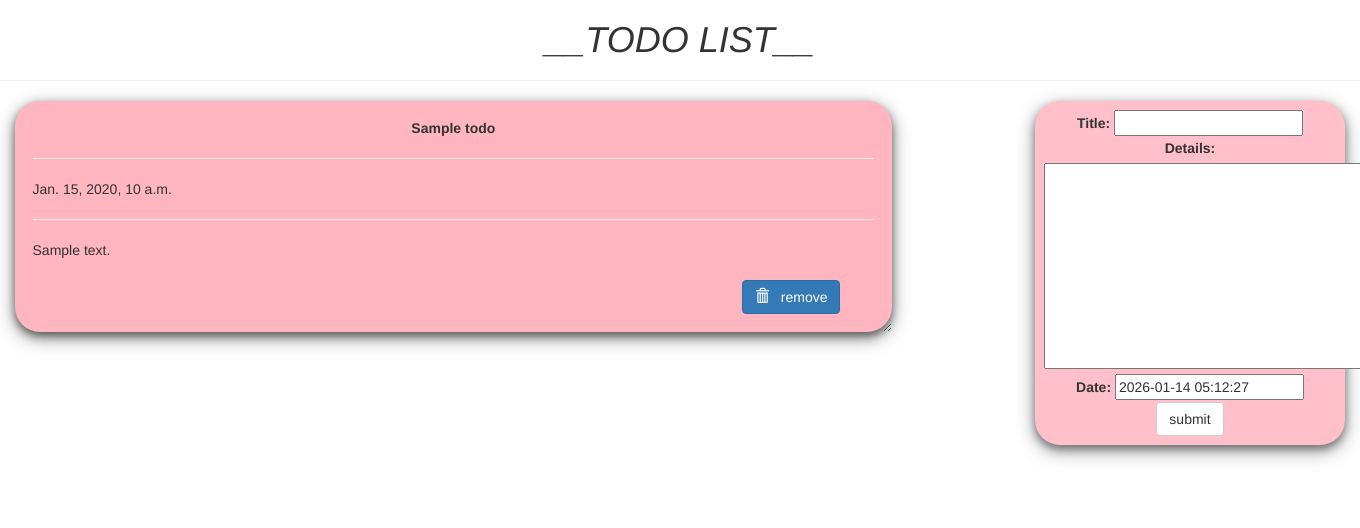
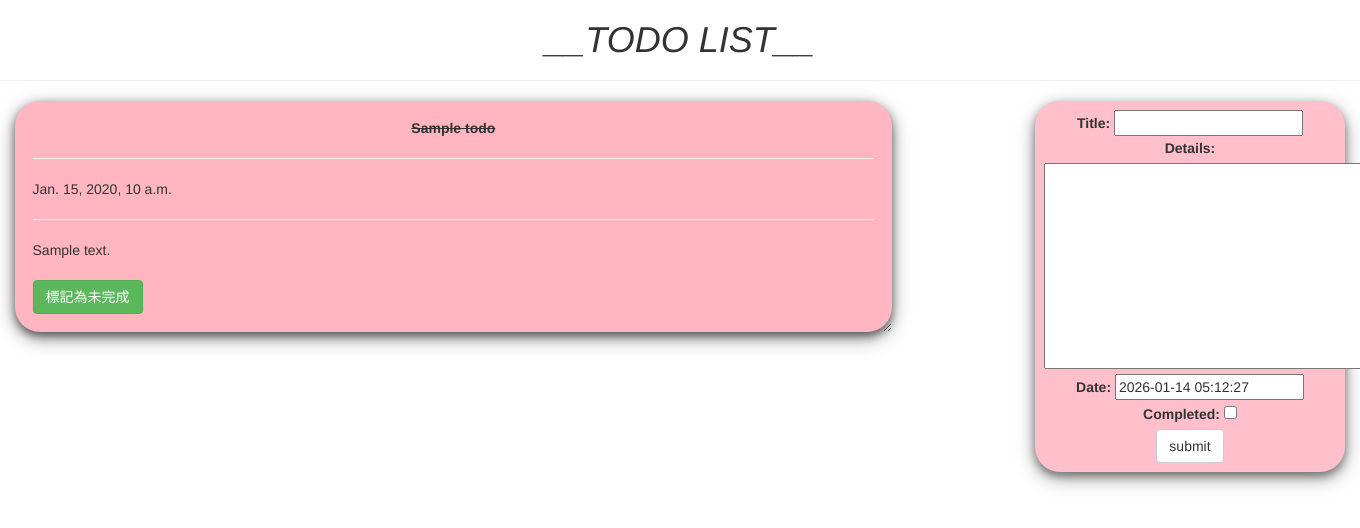
Before and after one commit to andersonlin7777-lang/todolist_django_project, a Django app: page / in a window 1360 px wide; the page is wider, and only the part inside the window is pictured. Shown: the top 528 px of that part. Run offline with Django 5.2, Linux system fonts and the light colour scheme; tables that the repository leaves empty hold one stand-in row (values such as "Sample post"); some libraries are stand-ins or nearby versions.

Commit message:
add completed box function

```diff
--- a/todo_site/todo/models.py
+++ b/todo_site/todo/models.py
@@ -10,6 +10,8 @@ class Todo(models.Model):
     title = models.CharField(max_length=100)
     details = models.TextField()
     date = models.DateTimeField(default=timezone.now)
+    #預設為false(未完成)---增訂功能1
+    completed = models.BooleanField(default=False)
 
     #這是 Python 的特殊方法。它的作用是：當你在後台管理介面（Admin）查看這些資料時，應該「顯示什麼名字」
     def __str__(self):
--- a/todo_site/todo/templates/todo/index.html
+++ b/todo_site/todo/templates/todo/index.html
@@ -61,16 +61,20 @@
 
       {% for i in list %}
       <div class="card">
-        <center><b>{{i.title}}</b></center>
+        <center>
+          <b>{% if i.completed %}<s>{{i.title}}</s>{% else %}{{i.title}}{% endif %}</b>
+        </center>
         <hr/>
         {{i.date}}
         <hr/>
         {{i.details}}
         <br />
         <br />
-        <form action="/del/{{i.id}}" method="POST" style=" padding-right: 4%; padding-bottom: 3%;">
+        <form action="{% url 'cross_off' i.id %}" method="POST" style="display: inline;">
           {% csrf_token %}
-          <button value="remove" type="submit"  class="btn btn-primary" style="float: right;"><span class="glyphicon glyphicon-trash"></span> &nbsp; remove</button>
+          <button type="submit" class="btn btn-success">
+            {% if i.completed %}標記為未完成{% else %}勾選完成{% endif %}
+          </button>
         </form>
       </div>
       {% endfor%}
--- a/todo_site/todo/views.py
+++ b/todo_site/todo/views.py
@@ -33,3 +33,11 @@ def remove(request, item_id):
     item.delete()
     messages.info(request, "item removed")
     return redirect('todo')
+
+#新增功能1
+def cross_off(request, item_id):
+    item = Todo.objects.get(id=item_id)
+    # 切換狀態：如果是 True 就變 False，如果是 False 就變 True
+    item.completed = not item.completed
+    item.save()
+    return redirect('todo')
--- a/todo_site/todo_site/urls.py
+++ b/todo_site/todo_site/urls.py
@@ -22,5 +22,6 @@ from todo import views
 urlpatterns = [
     path('', views.index, name="todo"),
     path('del/<str:item_id>', views.remove, name="del"),
+    path('cross_off/<str:item_id>', views.cross_off, name="cross_off"),
     path('admin/', admin.site.urls),
 ]
```
Also changed, not shown: advance.txt (added, +8 -0 lines), todo_site/todo/migrations/0002_todo_completed.py (added).
